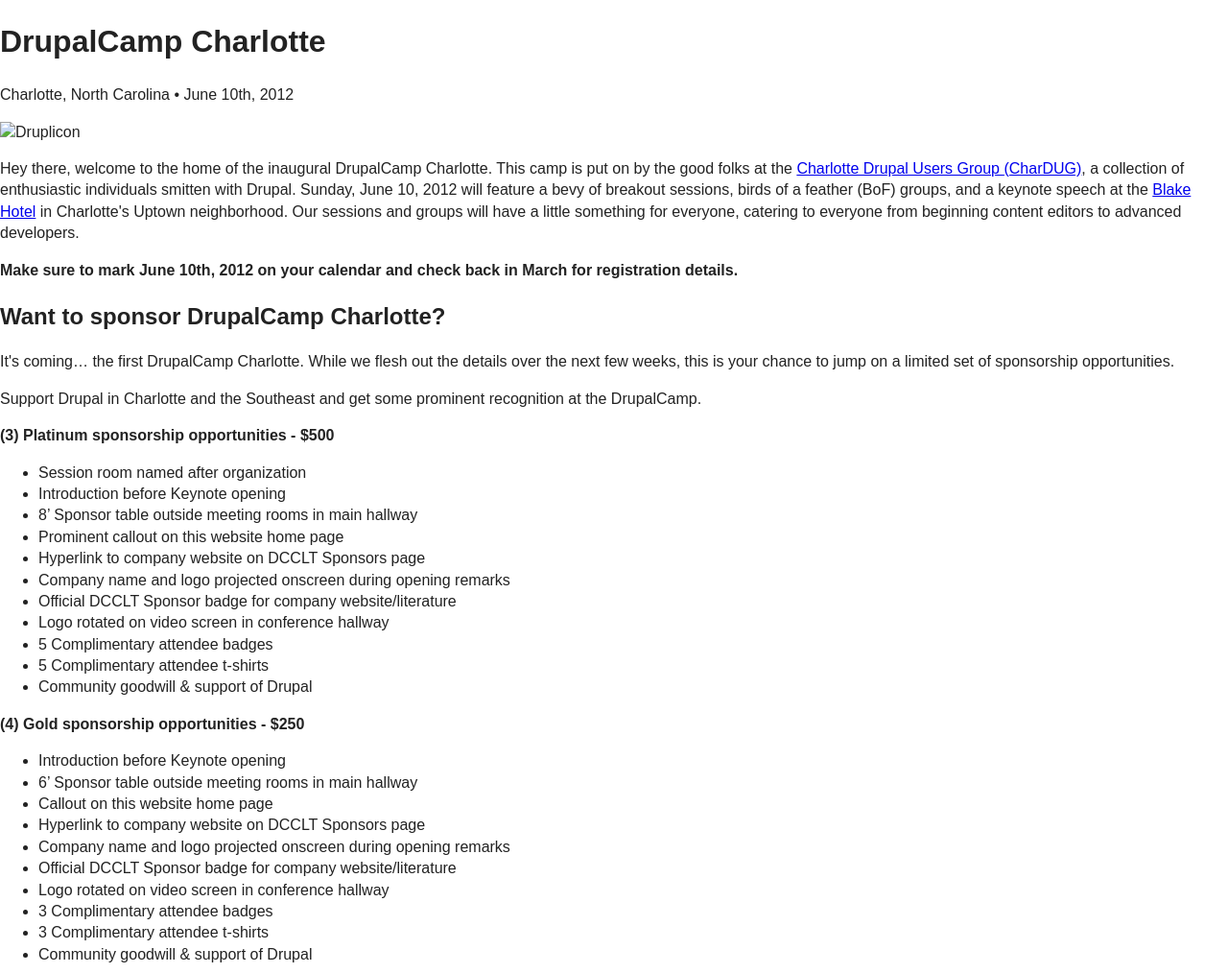
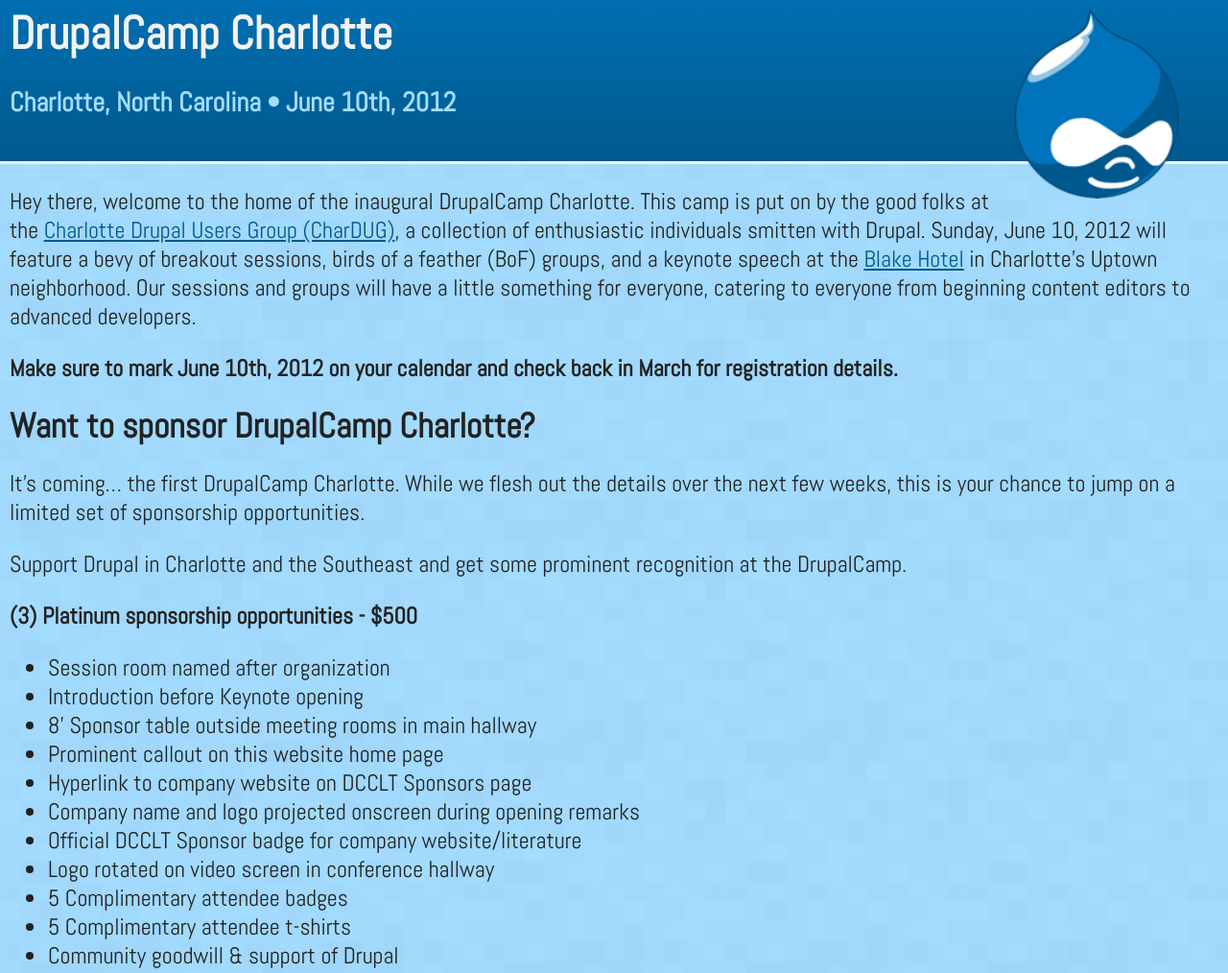
Before and after one commit to CharDUG/drupalcampcharlotte.com-static, a plain HTML site: page index.html in a window 1280 px wide. Shown: the top 1014 px of the page at 96% size. Drawn offline with nearby package versions, Linux system fonts and the light colour scheme.

Commit message:
Various updates

```diff
--- a/css/style.css
+++ b/css/style.css
@@ -291,3 +291,122 @@
   p, h2, h3 { orphans: 3; widows: 3; }
   h2, h3 { page-break-after: avoid; }
 }
+
+/* DrupalCamp Charlotte Styles */
+body {
+  background-image: url(../img/square_bg.png);
+  background-repeat repeat;
+  background-color: #a4dcff;
+  font-family: 'Abel', sans-serif;
+  line-height: 30px;
+  font-size: 24px;
+}
+
+a {
+  color: #01598d;
+}
+
+a:hover {
+  color: #0073b9;
+}
+
+img {
+  max-width: 100%;
+  width: auto;
+}
+
+#wrapper {
+  min-height: 100%;
+  position: relative;
+}
+
+header {
+  height: 200px;
+  margin-top: -32px;
+  background-color: #0073b9;
+  background-image: -webkit-gradient(linear, left top, left bottom, from(rgb(0, 115, 185)),to(rgb(1, 89, 141)));
+  background-image: -webkit-linear-gradient(top, rgb(0, 115, 185), rgb(1, 89, 141));
+  background-image: -moz-linear-gradient(top, rgb(0, 115, 185), rgb(1, 89, 141));
+  background-image: -o-linear-gradient(top, rgb(0, 115, 185), rgb(1, 89, 141));
+  background-image: -ms-linear-gradient(top, rgb(0, 115, 185), rgb(1, 89, 141));
+  background-image: linear-gradient(top, rgb(0, 115, 185), rgb(1, 89, 141));
+  filter: progid:DXImageTransform.Microsoft.gradient(GradientType=0,StartColorStr='#0073b9', EndColorStr='#01598d');
+  border-bottom: 3px solid #f2f2f2;
+
+}
+
+#header-text {
+  float: left;
+  padding-left: 10px;
+  padding-right: 20px;
+  padding-top: 20px;
+}
+
+header h1 {
+  font-weight: bold;
+  font-size: 48px;
+  color: #f2f2f2;
+}
+
+header p {
+  font-weight: bold;
+  font-size: 28px;
+  color: #a4dcff;
+  padding-top: 10px;
+}
+
+header img {
+  float: right;
+  padding-right: 50px;
+  padding-top: 40px;
+}
+
+#content {
+  margin-left: 10px;
+  margin-right: 10px;
+  padding-bottom: 120px;
+}
+
+footer {
+  width: 100%;
+  height: 120px;
+  position: absolute;
+  bottom: 0;
+  left: 0;
+}
+
+#chardug-logo {
+  text-align: center;
+  font-size: 18px;
+}
+
+/* iPhone [portrait + landscape] */
+@media only screen and (max-width: 480px), only screen and (max-device-width: 480px) {
+  body {
+    line-height: 30px;
+    font-size: 20px;
+  }
+
+  header {
+    height: 150px;
+  }
+
+  header h1 {
+    font-weight: bold;
+    font-size: 30px;
+    color: #f2f2f2;
+  }
+
+  header p {
+    font-weight: bold;
+    font-size: 22px;
+    color: #a4dcff;
+    margin-top: -15px;
+  }
+
+  header img {
+    padding-left: 8px;
+    padding-right: 5px;
+    margin: 0;
+  }
+}
```
Also changed, not shown: img/chardugicon.png (added), img/druplicon.png (added), img/square_bg.png (added), 1 other file.
